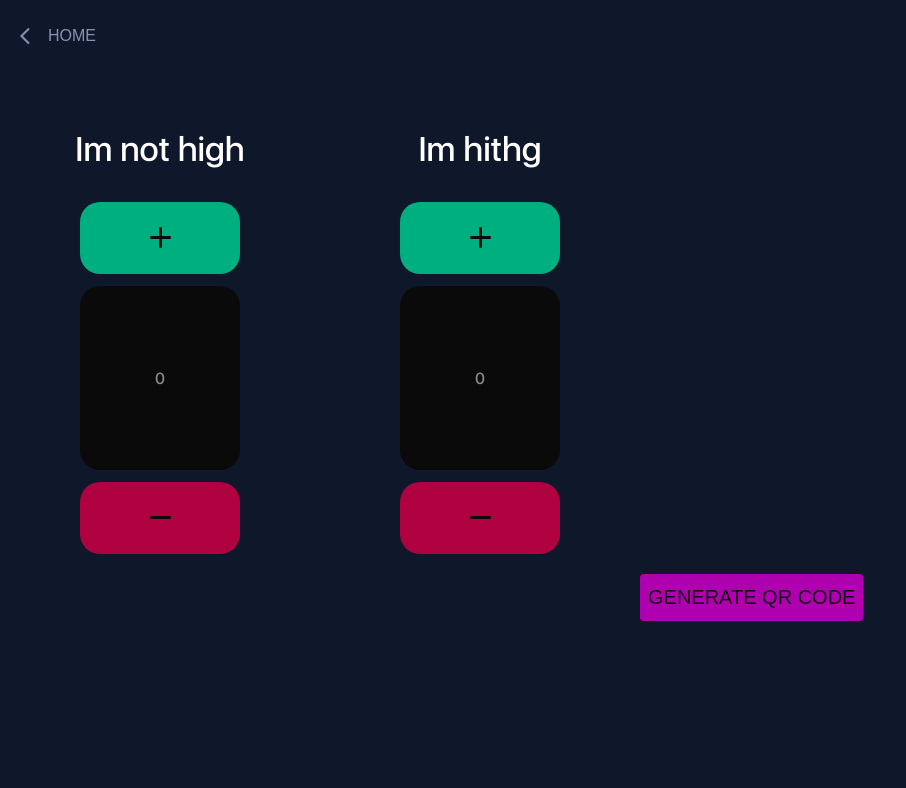
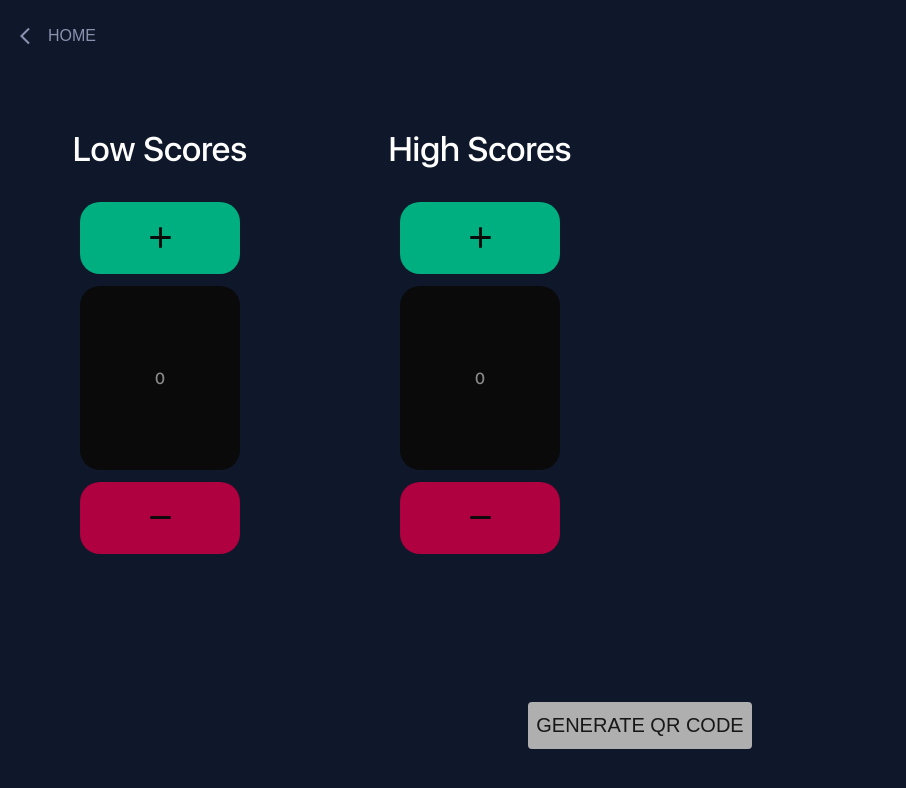
Before and after one commit to melonkgur/robotics-scouting-web, a React (Create React App) app: page /#/scout in a window 1280 px wide. Shown: the top 788 px of the page, without its empty margins (0-906 px from the left). Built offline with nearby package versions, Linux system fonts and the light colour scheme.

Commit message:
UI cleanup

```diff
--- a/src/pages/scout.jsx
+++ b/src/pages/scout.jsx
@@ -1,11 +1,16 @@
-import { makeStyles } from "@material-ui/core";
+import { IconButton, makeStyles } from "@material-ui/core";
 import { Button } from '@material-ui/core';
 import Counter from "../components/counter"
 import { useState } from 'react';
+import CloseIcon from '@mui/icons-material/Close';
 import Popup from 'reactjs-popup';
 import HomeButton from "../components/homebutton";
 import QRCode from "react-qr-code";
-//import { contextBridge } from "electron/renderer";
+//TODO: add team name support in json and elsewhere
+//remove backgruoursnd, close icon x in top right
+//download should be green button aligned center image below
+//add support for yup
+//react select, rungs for climing
 
 const useStyles = makeStyles( theme => ({
     root: {
@@ -16,22 +21,52 @@ const useStyles = makeStyles( theme => ({
     popupBackground: {
         backgroundColor: '#000000b3',
         height: '100vh',
-        width: '100vw'
+        width: '100vw',
+        display: 'flex',
+        justifyContent: 'center',
+        alignitems: 'center'
     },
     popupMain: {
-        backgroundColor: '#a000a0',
-        width: '20em',
-        height: '20em',
+        width: 'auto',
+        height: 'auto',
+        marginTop: '19em',
         padding: '10px',
-        borderWidth: '4px',
-        borderRadius: '20px',
-        marginLeft: '20em',
     },
     generator: {
-        backgroundColor: '#af00af',
+        backgroundColor: '#afafaf',
+        '&:hover': {
+            backgroundColor: '#efefef'
+        },
         marginTop: '1em',
         fontSize: '20px',
-        marginLeft: '32em'
+    },
+    exit: {
+        color: '#fff',
+        position: "absolute",
+        right: '0',
+    },
+    pngDown: {
+        backgroundColor: '#00faa0',
+        display: 'block',
+        padding: '0',
+        height: '3em',
+        margin: '0',
+        borderRadius: '0px 0px 20px 20px',
+        '&:hover': {
+            backgroundColor: '#00fa20'
+        },
+        width: '100%'
+    },
+    qr: {
+        padding: '0',
+        margin: '0'
+    },
+    getButtonContainer: {
+        marginTop: '8em',
+        display: 'flex',
+        justifyContent: 'center',
+        alignitems: 'center',
+        width: '100%'
     }
 }));
 
@@ -43,6 +78,7 @@ let jsonQR;
 
 function createJson(p_lowGoal, p_highGoal){
     data = {
+        'teamName': 0,
         'lowGoal': p_lowGoal,
         'highGoal': p_highGoal
     }
@@ -80,28 +116,30 @@ const Scout = () => {
         <div className={classes.root}>
             <HomeButton />
             <div>
-            <Counter title="Im not high" setter={setLowGoal}/>
-            <Counter title="Im hithg" setter={setHighGoal}/>
+            <Counter title="Low Scores" setter={setLowGoal}/>
+            <Counter title="High Scores" setter={setHighGoal}/>
             </div>
             <Popup
                 modal
                 nested
                 trigger={
+                <div className={classes.getButtonContainer}>
                     <Button className={classes.generator} onclick={createJson(lowGoal, highGoal)}>
                         Generate QR Code
                     </Button>
+                </div>
                 }
             >
                 {popupShow =>
                     <div className={classes.popupBackground}>
+                        <IconButton onClick={popupShow} className={classes.exit}>
+                            <CloseIcon />
+                        </IconButton>
                         <div className={classes.popupMain}>
-                            <QRCode id="codeQR" value={jsonQR} title="jordanoutput"/>
-                            <button onClick={popupShow}>
-                                close
-                            </button>
-                            <button onClick={saveQR}>
+                            <QRCode id="codeQR" value={jsonQR} title="jordanoutput" className={classes.qr}/>
+                            <Button onClick={saveQR} className={classes.pngDown}>
                                 download as png
-                            </button>
+                            </Button>
                         </div>
                     </div>
                 }
```
